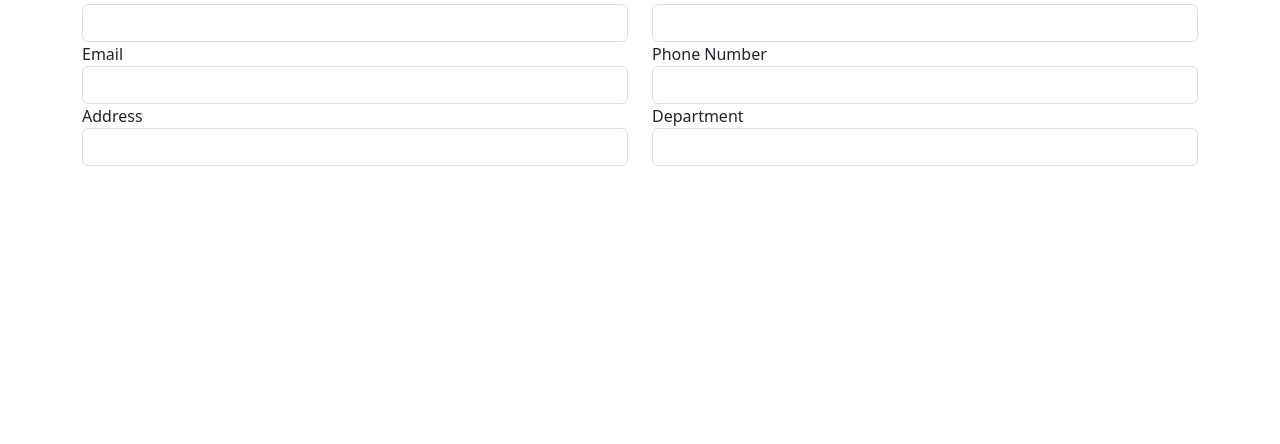
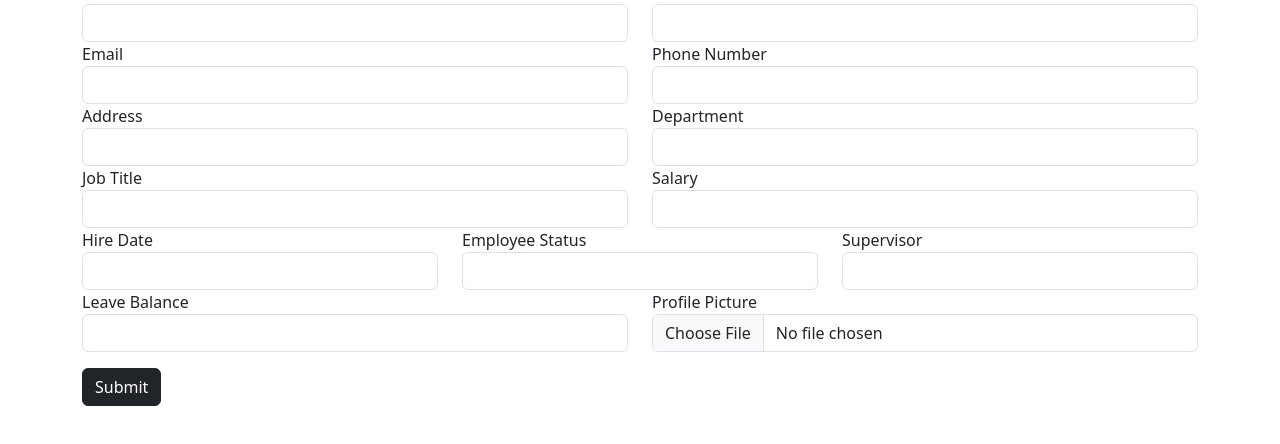
Before and after one commit to Nazim8115/employee-management, a plain HTML site: page Employee-mgmt-frontend/newEmployee.html in a window 1280 px wide. Shown: the part 132-576 px from the top of the page. Drawn offline with nearby package versions, Linux system fonts and the light colour scheme.

Commit message:
complete new employee form

```diff
--- a/Employee-mgmt-frontend/newEmployee.html
+++ b/Employee-mgmt-frontend/newEmployee.html
@@ -88,7 +88,36 @@
             <label for="department" class="req">Department</label>
             <input type="text" class="form-control" />
           </div>
+          <div class="col-md-6">
+            <label for="job title" class="req">Job Title</label>
+            <input type="text" class="form-control" />
+          </div>
+          <div class="col-md-6">
+            <label for="salary" class="req">Salary</label>
+            <input type="text" class="form-control" />
+          </div>
+          <div class="col-md-4">
+            <label for="hire_date" class="req">Hire Date</label>
+            <input type="text" class="form-control" />
+          </div>
+          <div class="col-md-4">
+            <label for="emp_status" class="req">Employee Status</label>
+            <input type="text" class="form-control" />
+          </div>
+          <div class="col-md-4">
+            <label for="supervisor" class="req">Supervisor</label>
+            <input type="text" class="form-control" />
+          </div>
+          <div class="col-md-6">
+            <label for="leave_balance" class="req">Leave Balance</label>
+            <input type="text" class="form-control" />
+          </div>
+          <div class="col-md-6">
+            <label for="leave_balance" class="req">Profile Picture</label>
+            <input type="file" class="form-control" />
+          </div>
         </div>
+        <button type="submit" class="btn btn-dark mt-3">Submit</button>
       </div>
     </div>
 
```
